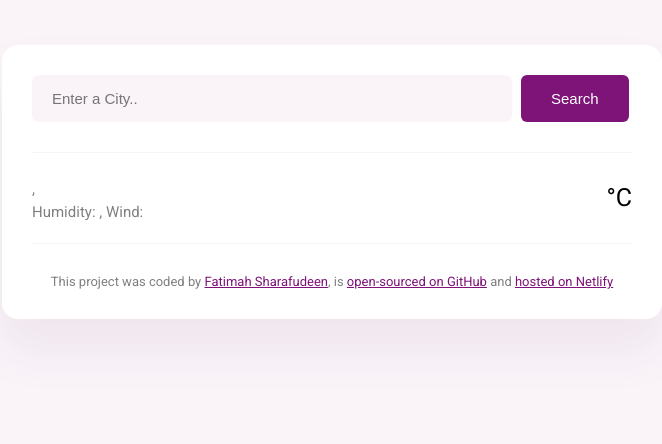
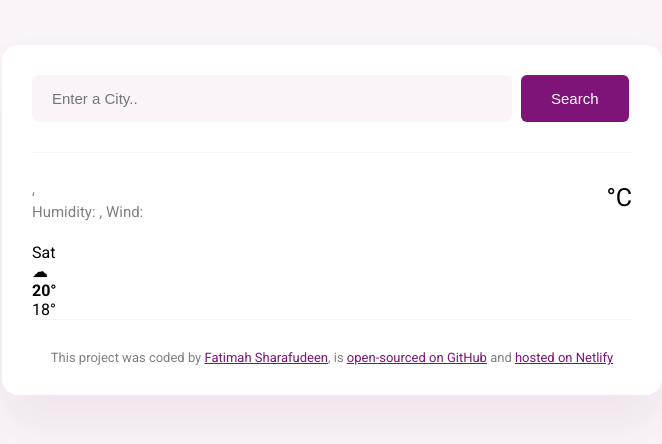
Before and after one commit to bintsharaf/my-SheCodes-weather-forecast-project, a plain HTML site: page index.html in a window 1280 px wide. Shown: the whole page, without its empty margins (308-970 px from the left). Drawn offline with nearby package versions, Linux system fonts and the light colour scheme; no server answers.

Commit message:
Updated the weather forecast html

```diff
--- a/index.html
+++ b/index.html
@@ -39,6 +39,18 @@
                     <div class="temp-unit">&deg;C</div>
                 </div>
             </div>
+            <div class="weather-forecast">
+                <div class="weather-forecast-day">
+                    <div class="weather-forecast-date">Sat</div>
+                    <div class="weather-forecast-icon">&#9729</div>
+                    <div class="weather-forecast-temperatures">
+                        <div class="weather-forecast-temperature"><strong>20&deg;</strong></div>
+                        <div class="weather-forecast-temperature">18&deg;</div>
+
+                    </div>
+                </div>
+
+            </div>
         </main>
         <footer>This project was coded by <a href="https://github.com/bintsharaf">Fatimah Sharafudeen</a>, is <a
                 href="https://github.com/bintsharaf/my-SheCodes-weather-app-project-">open-sourced on GitHub</a> and <a
```
